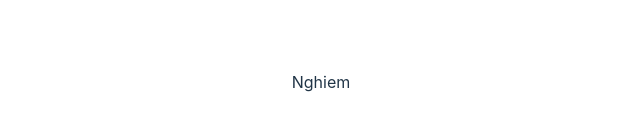
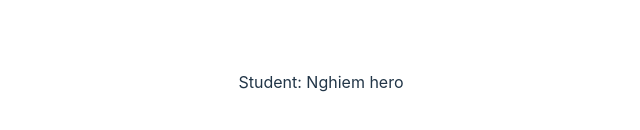
Before and after one commit to nghiemph95/React_Learning, a React (Vite) app in the folder 13_React_TypeScript/learn-easy-react/: page / in a window 1280 px wide. Shown: the part 318-448 px from the top of the page, without its empty margins (319-959 px from the left). Built offline with nearby package versions, Linux system fonts and the light colour scheme.

Commit message:
Updated: 03-02-2023 05:38:18

```diff
--- a/13_React_TypeScript/learn-easy-react/src/App.tsx
+++ b/13_React_TypeScript/learn-easy-react/src/App.tsx
@@ -1,8 +1,13 @@
 import { useState } from 'react';
 import './App.css';
+import { Student } from './features/labs/Student';
 
 function App() {
-  return <div>Nghiem</div>;
+  return (
+    <div>
+      <Student name="Nghiem" age={18} isHero hobbyList={['eat', 'sleep', 'code']} sayHello={() => {}} />
+    </div>
+  );
 }
 
 export default App;
--- a/13_React_TypeScript/learn-easy-react/src/features/labs/Student.tsx
+++ b/13_React_TypeScript/learn-easy-react/src/features/labs/Student.tsx
@@ -2,8 +2,16 @@ import * as React from 'react';
 
 export interface StudentProps {
   name?: string;
+  age: number;
+  isHero?: boolean;
+  hobbyList: string[]; // mảng các string
+  sayHello: () => void; // func ko nhận tham số và cũng ko trả về gì cả
 }
 
-export function Student({ name = '' }: StudentProps) {
-  return <div>Student: {name}</div>;
+export function Student({ name = '', isHero = false }: StudentProps) {
+  return (
+    <div>
+      Student: {name} {isHero ? 'hero' : 'no-hero'}
+    </div>
+  );
 }
```
